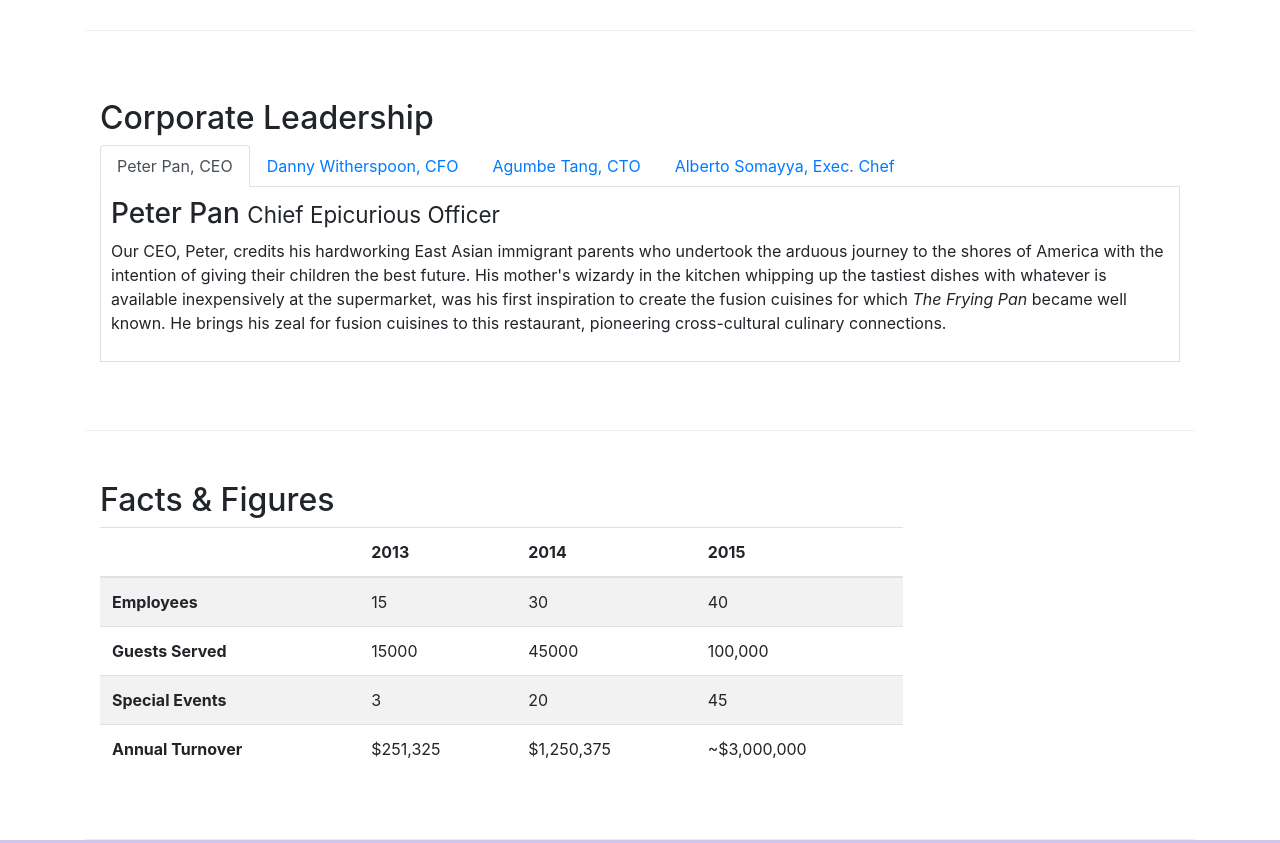
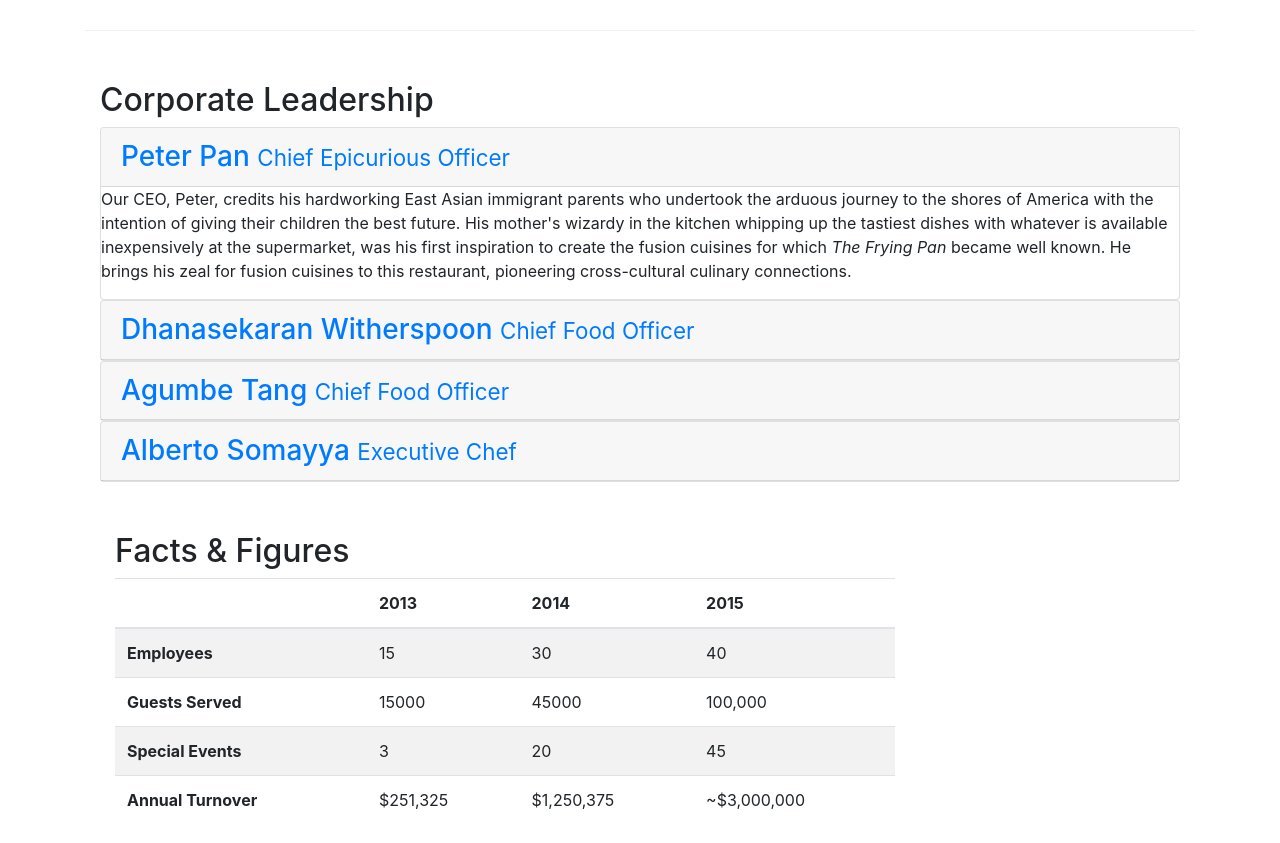
Before and after one commit to rdallagnol07/Bootstrap4, a website: page aboutus.html in a window 1280 px wide. Shown: the part 880-1723 px from the top of the page. Drawn offline with nearby package versions, Linux system fonts and the light colour scheme.

Commit message:
Accordion

```diff
--- a/aboutus.html
+++ b/aboutus.html
@@ -100,49 +100,61 @@
         </div>
 
 
-        <div class="row row-content align-items-center">
+          <div class="row row-content align-items-center">
             <div class="col-12">
               <h2>Corporate Leadership</h2>
-              <ul class="nav nav-tabs">
-                  <li class="nav-item">
-                    <a class="nav-link active" href="#peter"
-                      role="tab" data-toggle="tab">Peter Pan, CEO</a>
-                  </li>
-                  <li class="nav-item">
-                    <a class="nav-link" href="#danny" role="tab"
-                      data-toggle="tab">Danny Witherspoon, CFO</a>
-                  </li>
-                  <li class="nav-item">
-                    <a class="nav-link" href="#agumbe"role="tab"
-                      data-toggle="tab">Agumbe Tang, CTO</a>
-                  </li>
-                  <li class="nav-item">
-                    <a class="nav-link" href="#alberto" role="tab"
-                      data-toggle="tab">Alberto Somayya, Exec. Chef</a>
-                  </li>
-              </ul>
-            <div class="tab-content">
-             <div role="tabpanel" class="tab-pane fade show active" id="peter">
-                <h3>Peter Pan <small>Chief Epicurious Officer</small></h3>
-                <p class="hidden-xs-down">Our CEO, Peter, credits his hardworking East Asian immigrant parents who undertook the arduous journey to the shores of America with the intention of giving their children the best future. His mother's wizardy in the kitchen whipping up the tastiest dishes with whatever is available inexpensively at the supermarket, was his first inspiration to create the fusion cuisines for which <em>The Frying Pan</em> became well known. He brings his zeal for fusion cuisines to this restaurant, pioneering cross-cultural culinary connections.</p>
+
+              <div id="accordion" role="tablist">
+                <div class="card">
+                 <div class="card-header" role="tab" id="peterhead">
+                    <h3 class="mb-0"><a data-toggle="collapse" data-parent="#accordion" href="#peter">Peter Pan <small>Chief Epicurious Officer</small></a></h3>
+                </div>
+                <div role="tabpanel" class="collapse show" id="peter">
+                  <div class="card-block">
+                    <p class="hidden-xs-down">Our CEO, Peter, credits his hardworking East Asian immigrant parents who undertook the arduous journey to the shores of America with the intention of giving their children the best future. His mother's wizardy in the kitchen whipping up the tastiest dishes with whatever is available inexpensively at the supermarket, was his first inspiration to create the fusion cuisines for which <em>The Frying Pan</em> became well known. He brings his zeal for fusion cuisines to this restaurant, pioneering cross-cultural culinary connections.</p>
+                  </div>
+                </div>
               </div>
 
-              <div role="tabpanel" class="tab-pane fade" id="danny">
-                <h3>Dhanasekaran Witherspoon <small>Chief Food Officer</small></h3>
-                <p class="hidden-xs-down">Our CFO, Danny, as he is affectionately referred to by his colleagues, comes from a long established family tradition in farming and produce. His experiences growing up on a farm in the Australian outback gave him great appreciation for varieties of food sources. As he puts it in his own words, <em>Everything that runs, wins, and everything that stays, pays!</em></p>
+              <div id="accordion" role="tablist">
+                <div class="card">
+                 <div class="card-header" role="tab" id="dannyhead">
+                    <h3 class="mb-0"><a data-toggle="collapse" data-parent="#accordion" href="#danny">Dhanasekaran Witherspoon <small>Chief Food Officer</small></a></h3>
+                </div>
+                <div role="tabpanel" class="collapse" id="danny">
+                  <div class="card-block">
+                    <p class="hidden-xs-down">Our CFO, Danny, as he is affectionately referred to by his colleagues, comes from a long established family tradition in farming and produce. His experiences growing up on a farm in the Australian outback gave him great appreciation for varieties of food sources. As he puts it in his own words, <em>Everything that runs, wins, and everything that stays, pays!</em></p>
+                  </div>
+                </div>
               </div>
 
-              <div role="tabpanel" class="tab-pane fade" id="agumbe">
-                <h3>Agumbe Tang <small>Chief Taste Officer</small></h3>
-                <p class="hidden-xs-down">Blessed with the most discerning gustatory sense, Agumbe, our CTO, personally ensures that every dish that we serve meets his exacting tastes. Our chefs dread the tongue lashing that ensues if their dish does not meet his exacting standards. He lives by his motto, <em>You click only if you survive my lick.</em></p>
+              <div id="accordion" role="tablist">
+                <div class="card">
+                 <div class="card-header" role="tab" id="agumbehead">
+                    <h3 class="mb-0"><a data-toggle="collapse" data-parent="#accordion" href="#agumbe">Agumbe Tang <small>Chief Food Officer</small></a></h3>
+                </div>
+                <div role="tabpanel" class="collapse" id="agumbe">
+                  <div class="card-block">
+                    <p class="hidden-xs-down">Blessed with the most discerning gustatory sense, Agumbe, our CTO, personally ensures that every dish that we serve meets his exacting tastes. Our chefs dread the tongue lashing that ensues if their dish does not meet his exacting standards. He lives by his motto, <em>You click only if you survive my lick.</em></p>
+                  </div>
+                </div>
               </div>
 
-              <div role="tabpanel" class="tab-pane fade" id="alberto">
-                <h3>Alberto Somayya <small>Executive Chef</small></h3>
-                <p class="hidden-xs-down">Award winning three-star Michelin chef with wide International experience having worked closely with whos-who in the culinary world, he specializes in creating mouthwatering Indo-Italian fusion experiences. He says, <em>Put together the cuisines from the two craziest cultures, and you get a winning hit! Amma Mia!</em></p>
+              <div id="accordion" role="tablist">
+                <div class="card">
+                 <div class="card-header" role="tab" id="albertohead">
+                    <h3 class="mb-0"><a data-toggle="collapse" data-parent="#accordion" href="#alberto">Alberto Somayya <small>Executive Chef</small></a></h3>
+                </div>
+                <div role="tabpanel" class="collapse" id="alberto">
+                  <div class="card-block">
+                    <p class="hidden-xs-down">Award winning three-star Michelin chef with wide International experience having worked closely with whos-who in the culinary world, he specializes in creating mouthwatering Indo-Italian fusion experiences. He says, <em>Put together the cuisines from the two craziest cultures, and you get a winning hit! Amma Mia!</em></p>
+                  </div>
+                </div>
               </div>
+
             </div>
           </div>
+
        </div>
 
       <div class="row row-content">
```
